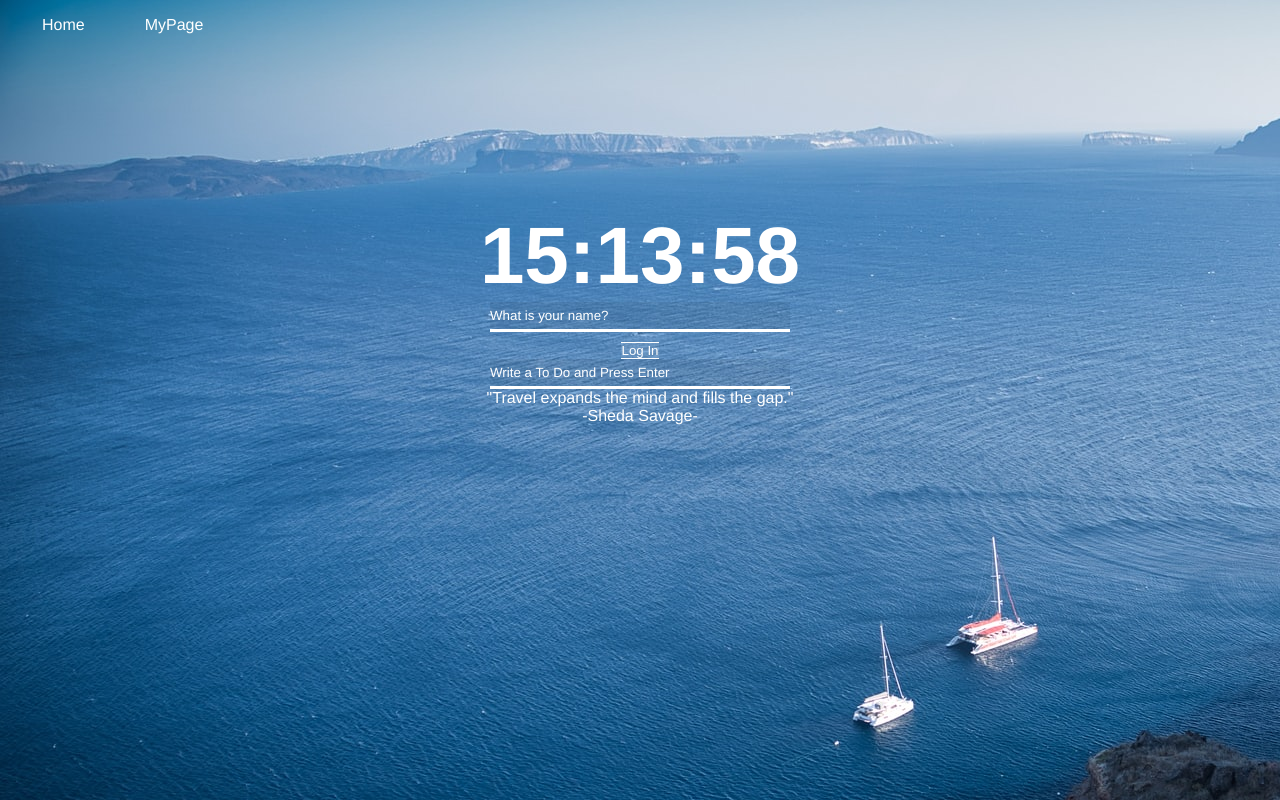
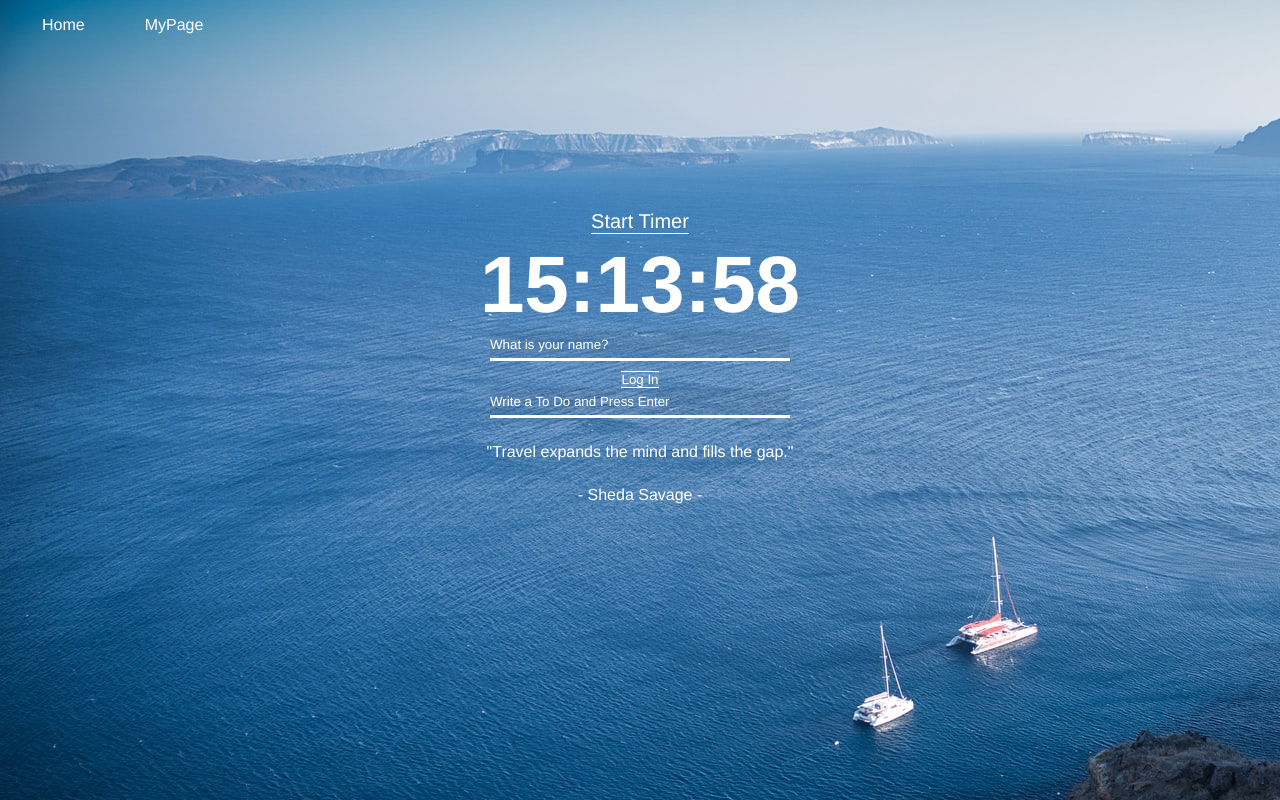
Before and after one commit to jungyoon00/ToDoSite, a plain HTML site: page index.html in a window 1280 px wide. Drawn offline with Linux system fonts and the light colour scheme.

Commit message:
Site ver1.5

```diff
--- a/css/style.css
+++ b/css/style.css
@@ -1,8 +1,21 @@
 .hidden {
     display: none;
 }
+.timerBtn {
+  margin-top: 160px;
+  margin-bottom: 5px;
+  text-align: center;
+}
+.button_start {
+  background-color: transparent;
+  border-top: none;
+  border-left: none;
+  border-right: none;
+  border-bottom: 1px solid white;
+  font-size: 20px;
+}
 .clock_style {
-    margin-top: 160px;
+    margin-top: 0px;
     margin-bottom: 0px;
     font-family: Helvetica;
     font-size: 80px;
@@ -82,12 +95,17 @@
     text-align: center;
     color: white;
     font-family: Helvetica;
+    margin-top: 25px;
 }
 .todo_style {
     list-style-type: none;
     color: white;
     font-family: Helvetica;
     text-align: center;
+}
+.todo_style li{
+  margin-top: 10px;
+  margin-bottom: 10px;
 }
 .button_style {
     background-color: transparent;
@@ -97,6 +115,7 @@
     border-right: none;
     border-left: none;
     border-bottom: 1px solid white;
+    margin-left: 10px;
 }
 .nav_bar {
     display: flex;
@@ -123,6 +142,19 @@
 .navbar__menu li:hover {
     border-bottom: 2px solid white;
 }
+
+
+
+
+
+
+
+
+
+
+
+
+
 
 /* Progress bar animation css */
 
--- a/index.html
+++ b/index.html
@@ -4,7 +4,7 @@
     <meta charset="UTF-8" />
     <meta name="viewport" content="width=device-width, initial-scale=1.0" />
     <link rel="stylesheet" href="css/style.css" />
-    <title>Momentum App</title>
+    <title>MyApp</title>
   </head>
   <body>
     <nav class="nav_bar">
@@ -17,6 +17,9 @@
         <span></span>
       </div>
     </nav>
+    <div class="timerBtn">
+      <button id="timer_button" class="button_start" style="color: white; font-family: HElvetica">Start Timer</button>
+    </div>
     <h2 id="clock" class="clock_style">00:00:00</h2>
     <form class="hidden" id="login-form">
       <input
--- a/js/todo.js
+++ b/js/todo.js
@@ -36,7 +36,7 @@ function handleToDoSubmit(event) {
   const newTodo = toDoInput.value;
   toDoInput.value = "";
   const newTodoObj = {
-    text: newTodo,
+    text: `| ${newTodo}`,
     id: Date.now(),
   };
   toDos.push(newTodoObj);
```
Also changed, not shown: js/quotes.js (+10 -10 lines), 설명서.txt (added).
